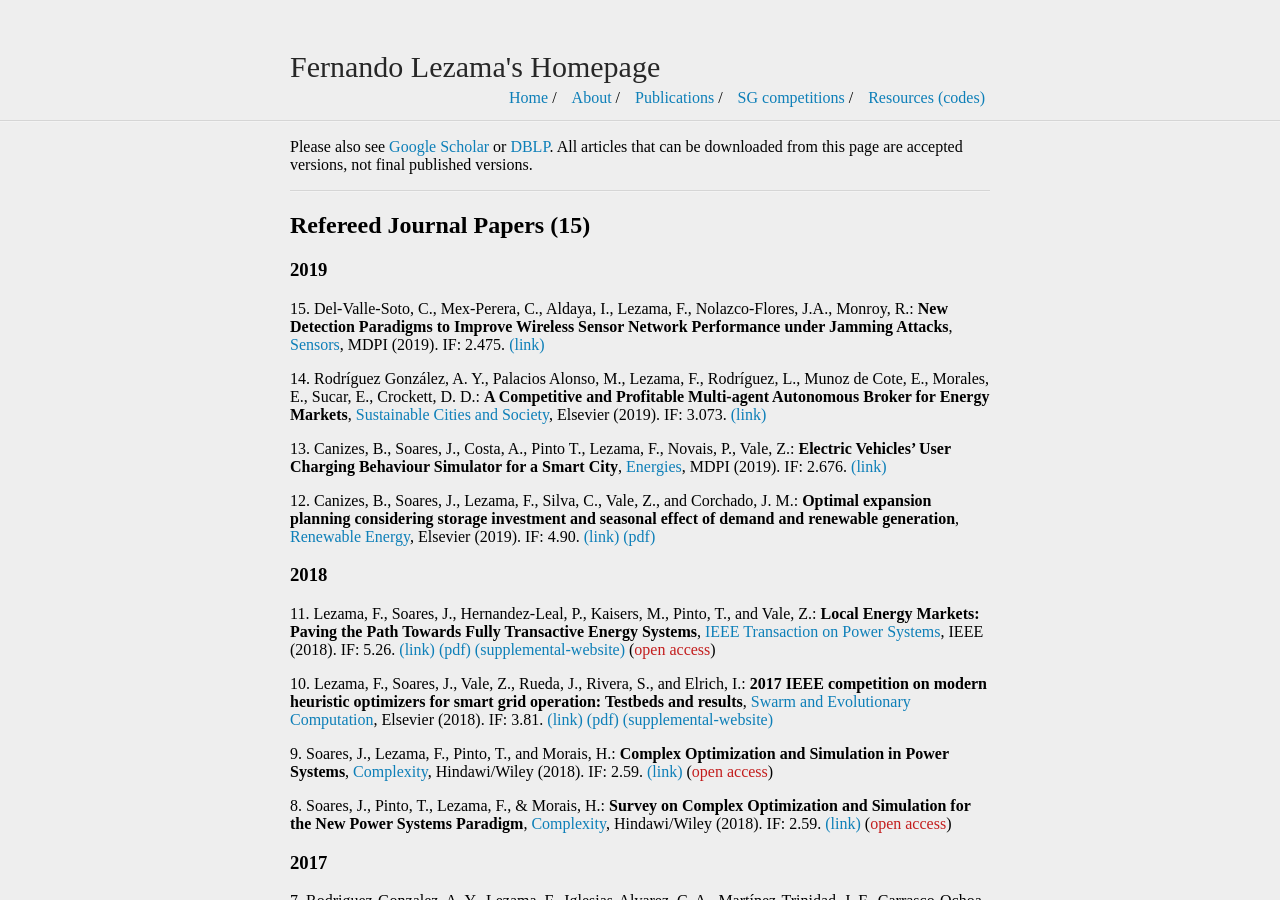
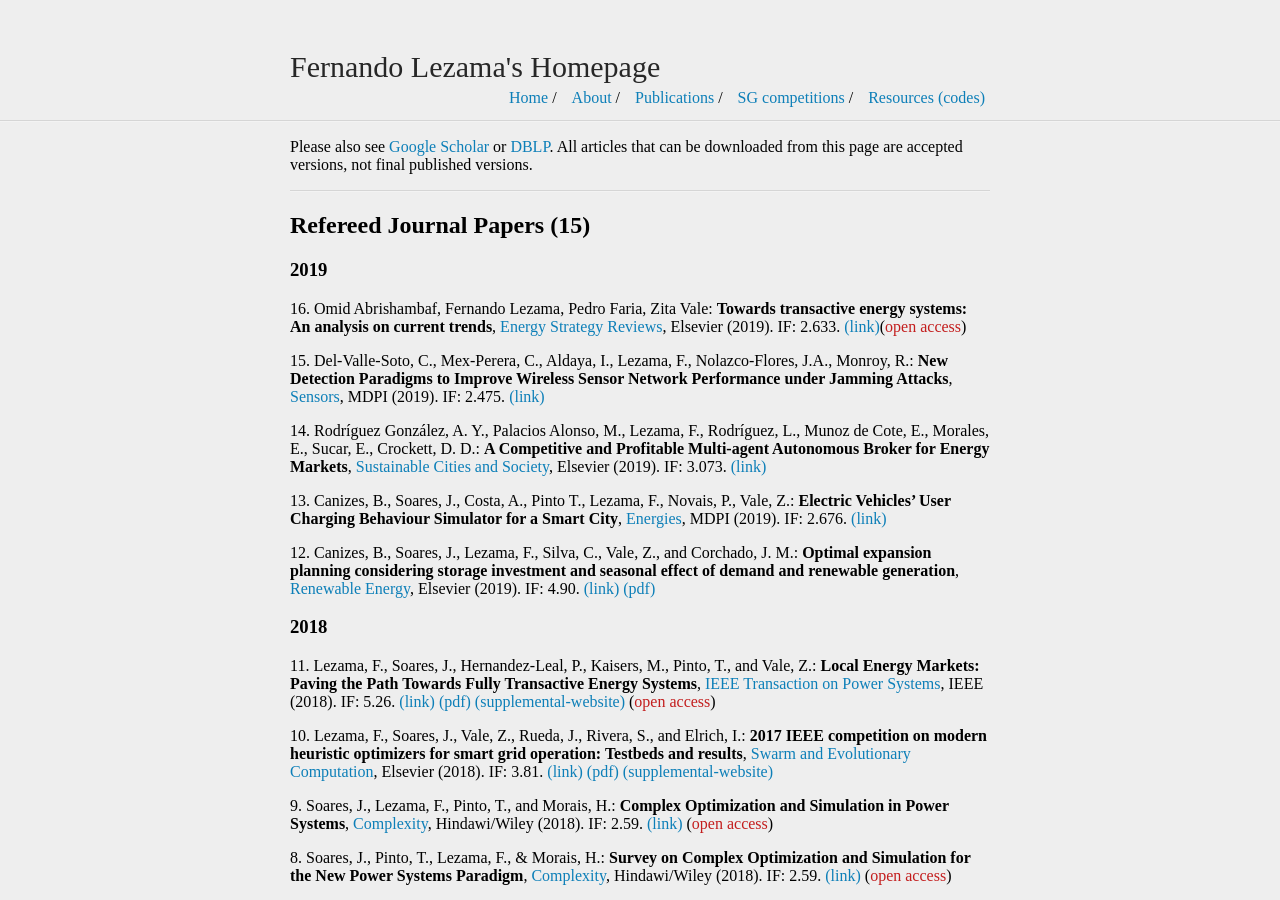
Before and after one commit to fernandolezama/fernandolezama.github.io, a Jekyll site: the page built from publication.md, in a window 1280 px wide and 900 px high. Built offline with Jekyll 4.4.1, drawn with Linux system fonts in a browser that asks for light colours.

Commit message:
Update publication.md

```diff
--- a/publication.md
+++ b/publication.md
@@ -10,6 +10,8 @@
 ## Refereed Journal Papers (15)
 
 ### 2019
+
+16\. Omid Abrishambaf, Fernando Lezama, Pedro Faria, Zita Vale: **Towards transactive energy systems: An analysis on current trends**, [Energy Strategy Reviews](https://www.journals.elsevier.com/energy-strategy-reviews), Elsevier (2019). IF: 2.633. [(link)](https://www.sciencedirect.com/science/article/pii/S2211467X19301105)(<span style="color:#C31D1D;">open access</span>)
 
 15\. Del-Valle-Soto, C., Mex-Perera, C., Aldaya, I., Lezama, F., Nolazco-Flores, J.A., Monroy, R.: **New Detection Paradigms to Improve Wireless Sensor Network Performance under Jamming Attacks**, [Sensors](https://www.mdpi.com/journal/sensors), MDPI (2019). IF: 2.475. [(link)](https://www.mdpi.com/1424-8220/19/11/2489)
 
```
